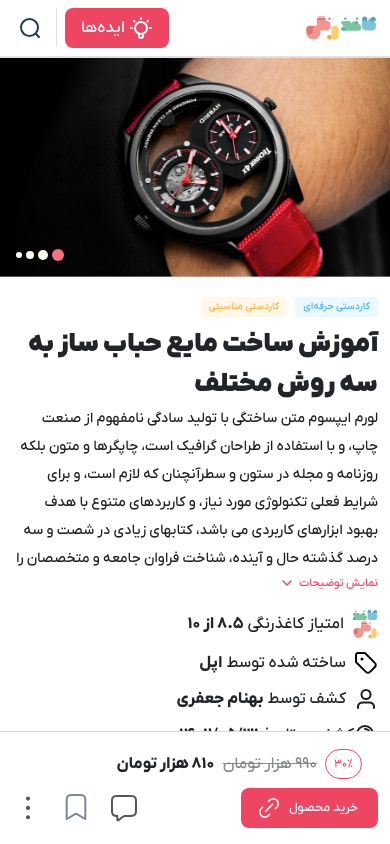
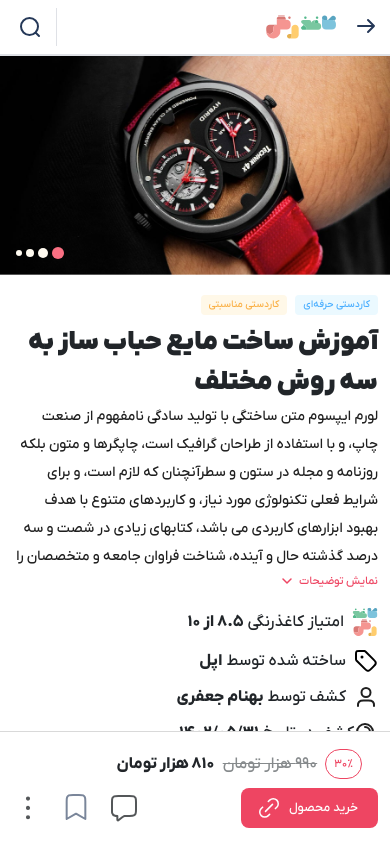
Before and after one commit to aliasghari0020/kaghaz-rangi, a plain HTML site: page product-single.html in a window 390 px wide. Shown: the top 844 px of the page. Drawn offline with Linux system fonts and the light colour scheme.

Commit message:
finish project

```diff
--- a/product-single.html
+++ b/product-single.html
@@ -16,6 +16,13 @@
             <div class="d-flex justify-content-between align-items-center ">
                 <!-- right side -->
                 <div class="right-side d-flex">
+                    <div class="d-block d-lg-none ms-4">
+                        <a href="#">
+                            <svg xmlns="http://www.w3.org/2000/svg" width="24" height="24" viewBox="0 0 24 24" fill="none">
+                                <path d="M4 12H20M20 12L14 6M20 12L14 18" stroke="#253858" stroke-width="2" stroke-linecap="round" stroke-linejoin="round"/>
+                            </svg>
+                        </a>
+                    </div>
                     <!-- logo -->
                     <div class="logo">
                         <img src="./assets/image/svg/logo.svg" alt="logo">
@@ -423,12 +430,6 @@
                     </div>
                     <!-- mobile -->
                     <div class=" d-flex d-lg-none">
-                        <a href="#" class="btn-md bg-primary text-white d-flex">
-                            <svg xmlns="http://www.w3.org/2000/svg" width="24" height="24" viewBox="0 0 24 24" fill="none">
-                                <path d="M10 17.6586V20C10 21.1046 10.8954 22 12 22C13.1046 22 14 21.1046 14 20V17.6586M12 2V3M3 12H2M5.5 5.5L4.8999 4.8999M18.5 5.5L19.1002 4.8999M22 12H21M18 12C18 15.3137 15.3137 18 12 18C8.68629 18 6 15.3137 6 12C6 8.68629 8.68629 6 12 6C15.3137 6 18 8.68629 18 12Z" stroke="#fff" stroke-width="2" stroke-linecap="round" stroke-linejoin="round"/>
-                              </svg>
-                            <span class="text-Footnote me-1">ایده‌ها</span>
-                        </a>
                         <div class="line mx-2"></div>
                         <button class="border-0 bg-white" data-bs-toggle="offcanvas" data-bs-target="#offcanvasBottom"
                             aria-controls="offcanvasBottom">
```
Also changed, not shown: blog-single.html (+7 -0 lines), single-video.html (+7 -0 lines).
